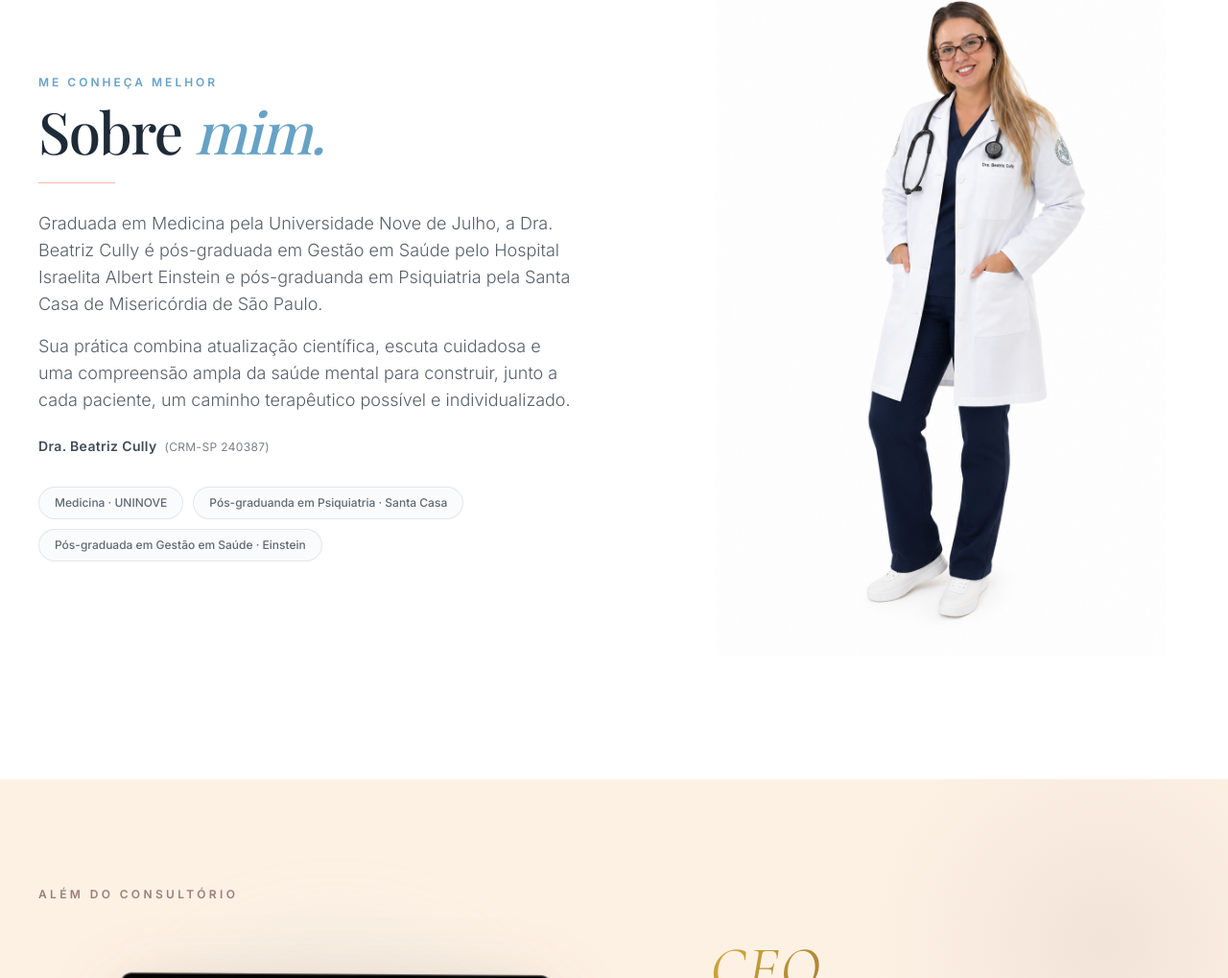
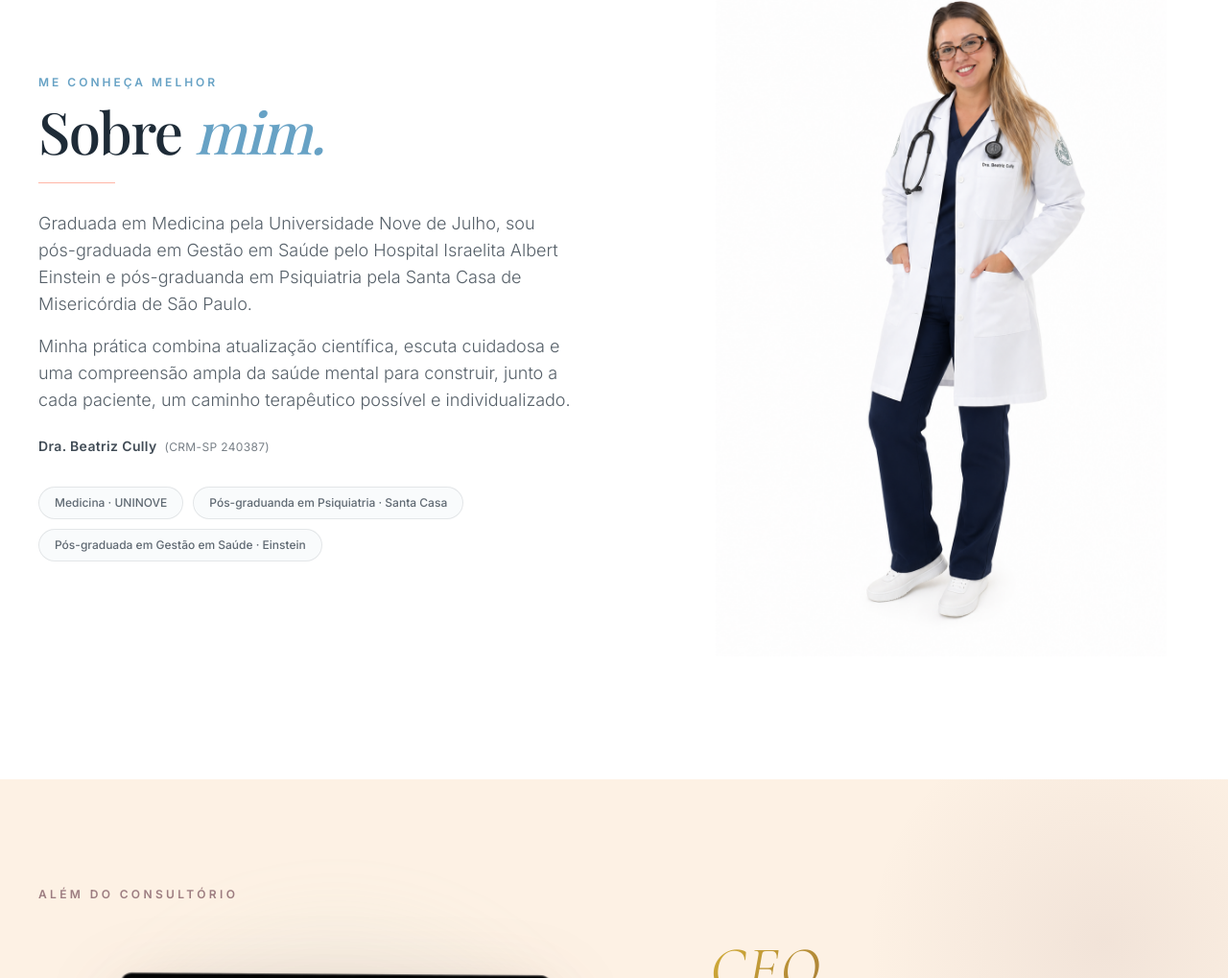
Before and after one commit to carlososf/beatriz-cully, a website: page index.html in a window 1280 px wide. Shown: the part 1902-2921 px from the top of the page at 96% size. Drawn offline with nearby package versions, Linux system fonts and the light colour scheme; a script that the page names is missing.

Commit message:
Update bio text in Sobre mim section to first person (sou pós-graduada / Minha prática)

```diff
--- a/index.html
+++ b/index.html
@@ -964,12 +964,12 @@
           </h2>
           <div class="mt-6 h-px w-20 bg-coral"></div>
           <p class="mt-7 text-base font-light leading-8 text-ink/75 sm:text-lg">
-            Graduada em Medicina pela Universidade Nove de Julho, a Dra. Beatriz Cully é pós-graduada em Gestão em
+            Graduada em Medicina pela Universidade Nove de Julho, sou pós-graduada em Gestão em
             Saúde pelo Hospital Israelita Albert Einstein e pós-graduanda em Psiquiatria pela Santa Casa de
             Misericórdia de São Paulo.
           </p>
           <p class="mt-4 text-base font-light leading-8 text-ink/75 sm:text-lg">
-            Sua prática combina atualização científica, escuta cuidadosa e uma compreensão ampla da saúde mental para
+            Minha prática combina atualização científica, escuta cuidadosa e uma compreensão ampla da saúde mental para
             construir, junto a cada paciente, um caminho terapêutico possível e individualizado.
           </p>
 
```
